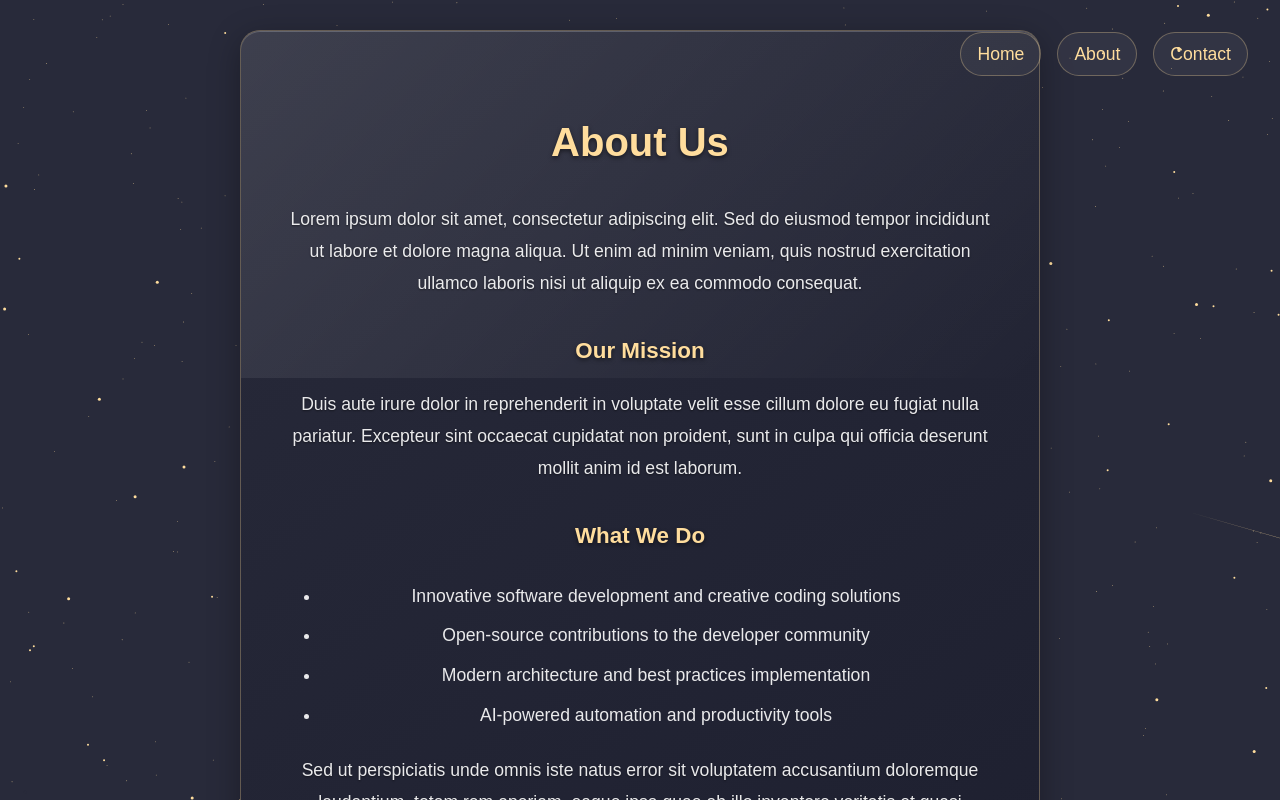
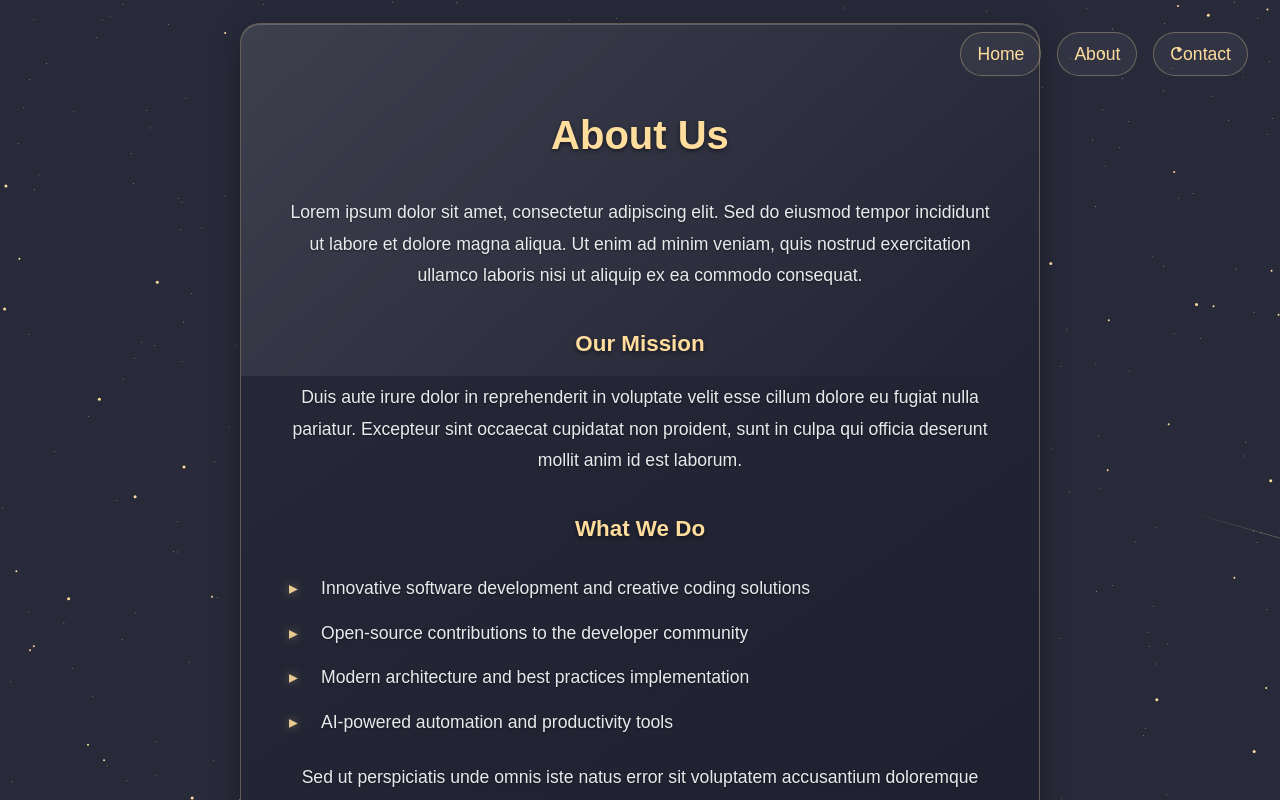
Before and after one commit to TwilightCoders/twilightcoders.github.io, a React (Vite) app: page /about in a window 1280 px wide. Built offline with nearby package versions, Linux system fonts and the light colour scheme.

Commit message:
Add custom bulleted list styling with golden arrows
Replaces default bullets with golden arrow symbols (▸) that glow
and match the site's futuristic aesthetic. Lists are left-justified
with proper spacing and visual hierarchy.

```diff
--- a/src/components/PageCard.scss
+++ b/src/components/PageCard.scss
@@ -89,11 +89,30 @@
 
   ul, ol {
     margin: 1.5rem 0;
-    padding-left: 2rem;
+    padding-left: 0;
+    list-style: none;
+    text-align: left;
 
     li {
-      margin-bottom: 0.5rem;
+      margin-bottom: 0.8rem;
       opacity: 0.9;
+      padding-left: 2rem;
+      position: relative;
+      text-shadow: 0 1px 2px rgba(0, 0, 0, 0.5);
+      text-align: left;
+
+      &::before {
+        content: '▸';
+        position: absolute;
+        left: 0;
+        color: $accent-gold;
+        font-weight: bold;
+        text-shadow: 0 0 10px rgba($accent-gold, 0.5);
+      }
+
+      &:last-child {
+        margin-bottom: 0;
+      }
     }
   }
 
```
